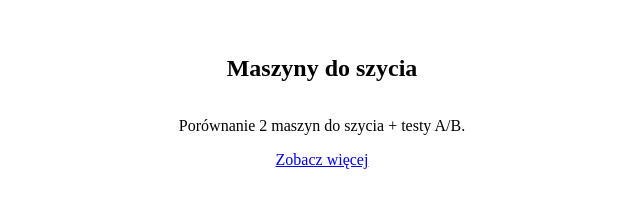
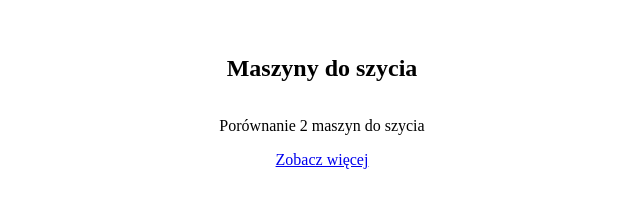
Before and after one commit to mar128cin/Landing-Pages, a plain HTML site: page index.html in a window 1280 px wide. Shown: the part 298-505 px from the top of the page, without its empty margins (318-958 px from the left). Drawn offline with Linux system fonts and the light colour scheme.

Commit message:
initialcommit

```diff
--- a/index.html
+++ b/index.html
@@ -29,7 +29,7 @@
 <body>
   <section id="lead">
     <h1>Maszyny do szycia</h1>
-    <p>Porównanie 2 maszyn do szycia + testy A/B.</p>
+    <p>Porównanie 2 maszyn do szycia </p>
     <a href="#details" class="cta-button">Zobacz więcej</a>
   </section>
 
```
